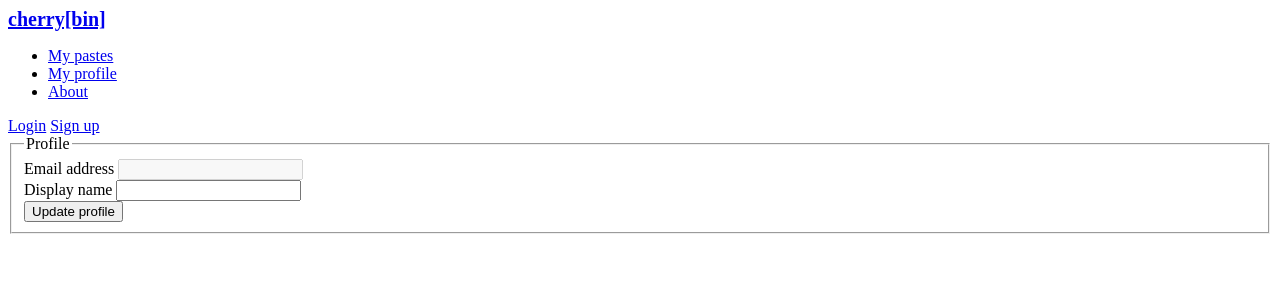
After one commit to nxvembrx/cherrybin, a Flask app: template cherrybin/templates/auth/profile.jinja in a window 1280 px wide. The commit adds this page. Shown: the top 300 px of the page. Run offline with Flask 3, Linux system fonts and the light colour scheme; the template is opened without the code that fills it, so the values that code supplies are empty; parts of the project's set-up code (start-up, migrations or seed data) failed here and were passed over.

Commit message:
feat: Updating profile

```diff
--- a/cherrybin/auth.py
+++ b/cherrybin/auth.py
@@ -124,3 +124,25 @@ def is_token_expired():
 
 def update_signed_in_at():
     session["signed_in_at"] = int(time.time())
+
+
+@bp.route("/user/<string:user_id>", methods=("GET", "POST"))
+def profile(user_id):
+
+    user = session.get("user")
+
+    error = None
+
+    if user["localId"] != user_id:
+        error = "Unauthorized"
+        flash(error)
+        return redirect(url_for("auth.login"))
+
+    if request.method == "POST":
+        token = user["idToken"]
+        firebase_auth.update_profile(token, request.form["userDisplayName"])
+        new_name = firebase_auth.get_account_info(token)["users"][0]["displayName"]
+        user["displayName"] = new_name
+        session["user"] = user
+
+    return render_template("auth/profile.jinja")
--- /dev/null
+++ b/cherrybin/templates/auth/profile.jinja
@@ -0,0 +1,4 @@
+{% extends "base.html" %}
+{% block content %}
+    {% include "auth/profile_form.jinja" %}
+{% endblock content %}
--- /dev/null
+++ b/cherrybin/templates/auth/profile_form.jinja
@@ -0,0 +1,22 @@
+<form method="post">
+    <fieldset>
+        <legend>Profile</legend>
+        <div class="mb-3">
+            <label for="userEmail" class="form-label">Email address</label>
+            <input type="email"
+                   class="form-control"
+                   name="email"
+                   id="userFormEmail"
+                   value="{{ g.user['email'] }}"
+                   disabled>
+        </div>
+        <div class="mb-3">
+            <label for="userDisplayName" class="form-label">Display name</label>
+            <input class="form-control"
+                   name="userDisplayName"
+                   id="userDisplayName"
+                   value="{{ g.user['displayName'] }}">
+        </div>
+        <button type="submit" class="btn btn-primary mb-3">Update profile</button>
+    </fieldset>
+</form>
--- a/cherrybin/templates/shared/header.jinja
+++ b/cherrybin/templates/shared/header.jinja
@@ -1,5 +1,6 @@
 {% set my_pastes_path = url_for('paste.user', user_id=g.user['localId']) %}
-{% set navigation = [(my_pastes_path, 'My pastes'), ('#', 'FAQs'), ('#', 'About')] %}
+{% set my_profile_path = url_for('auth.profile', user_id=g.user['localId']) %}
+{% set navigation = [(my_pastes_path, 'My pastes'), (my_profile_path, 'My profile'), ('#', 'About')] %}
 <nav class="p-3 text-bg-dark">
     <div class="container">
         <div class="d-flex flex-wrap align-items-center justify-content-center justify-content-lg-start">
@@ -15,7 +16,7 @@
             </ul>
             <div class="text-end">
                 {% if g.user %}
-                    {{ g.user.email }}
+                    Hi, {{ g.user.displayName or g.user.email }}!
                     <a href="{{ url_for("auth.logout") }}"
                        class="btn btn-outline-light ms-3">Logout</a>
                 {% else %}
```
